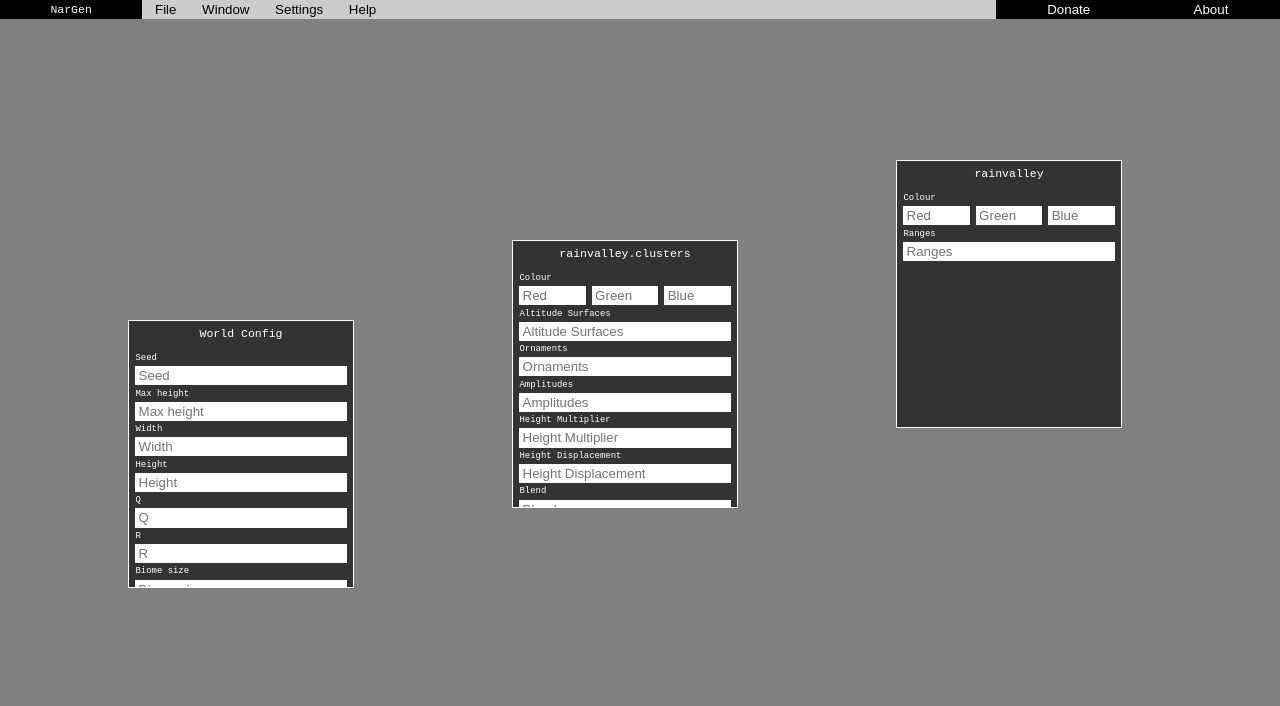
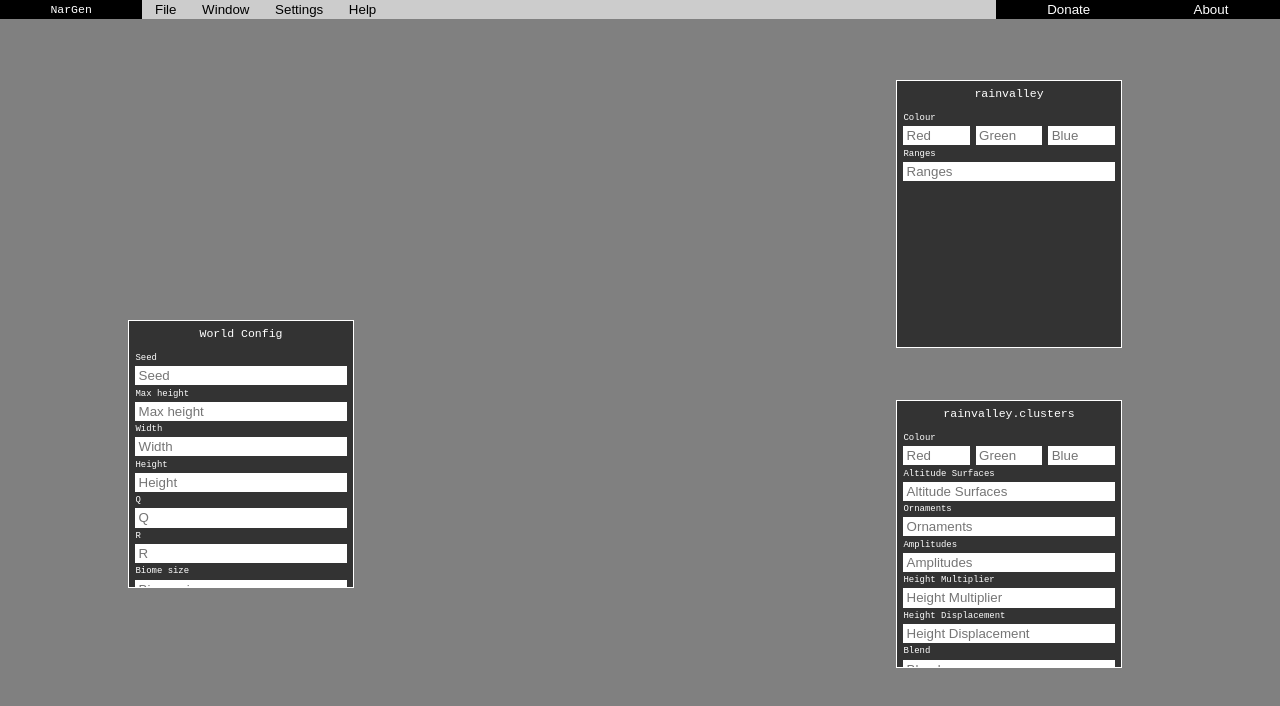
Before and after one commit to JackJMiller/nargen-web, a React (Vite) app: page / in a window 1280 px wide. Shown: the top 706 px of the page. Built offline with nearby package versions, Linux system fonts and the light colour scheme.

Commit message:
surface layer renders

```diff
--- a/src/App.jsx
+++ b/src/App.jsx
@@ -8,7 +8,9 @@ function App() {
     return (
         <>
             <Header/>
-            <Canvas/>
+            <div id="surface-layer" className="layer">
+
+            </div>
             <Window
                 type="world"
                 name="World Config"
@@ -19,13 +21,13 @@ function App() {
                 type="biome"
                 name="rainvalley"
                 x="70vw"
-                y="20vh"
+                y="10vh"
             />
             <Window
                 type="sub-biome"
                 name="rainvalley.clusters"
-                x="40vw"
-                y="30vh"
+                x="70vw"
+                y="50vh"
             />
         </>
     );
--- a/src/components/Canvas.jsx
+++ b/src/components/Canvas.jsx
@@ -1,7 +1,8 @@
+import { RENDERER } from "../scripts/env_script";
 import "../styles/Canvas.css";
 
 function Canvas() {
-    return <canvas id="game-canvas" width="150" height="150"></canvas>
+    return <canvas className="chunk-canvas" id="game-canvas" width="150" height="150"></canvas>
 }
 
 export default Canvas;
--- a/src/components/TextBoxInput.jsx
+++ b/src/components/TextBoxInput.jsx
@@ -17,9 +17,6 @@ function TextBoxInput({ name, type, ...props }) {
 
             world.summarise();
 
-            // generate terrain world according to configuration
-            //RENDERER.renderChunks(worldName, WORLD_NAME);
-
         }
     };
 
--- a/src/styles/App.css
+++ b/src/styles/App.css
@@ -0,0 +1,8 @@
+.layer {
+    position: fixed;
+    top: 50%;
+    left: 50%;
+    transform: translate(-50%, -50%);
+    display: grid;
+    grid-template-columns: repeat(20, 1fr);
+}
--- a/src/styles/Canvas.css
+++ b/src/styles/Canvas.css
@@ -1,4 +1,4 @@
-#game-canvas {
+.chunk-canvas {
     position: fixed;
     top: 50%;
     left: 50%;
```
